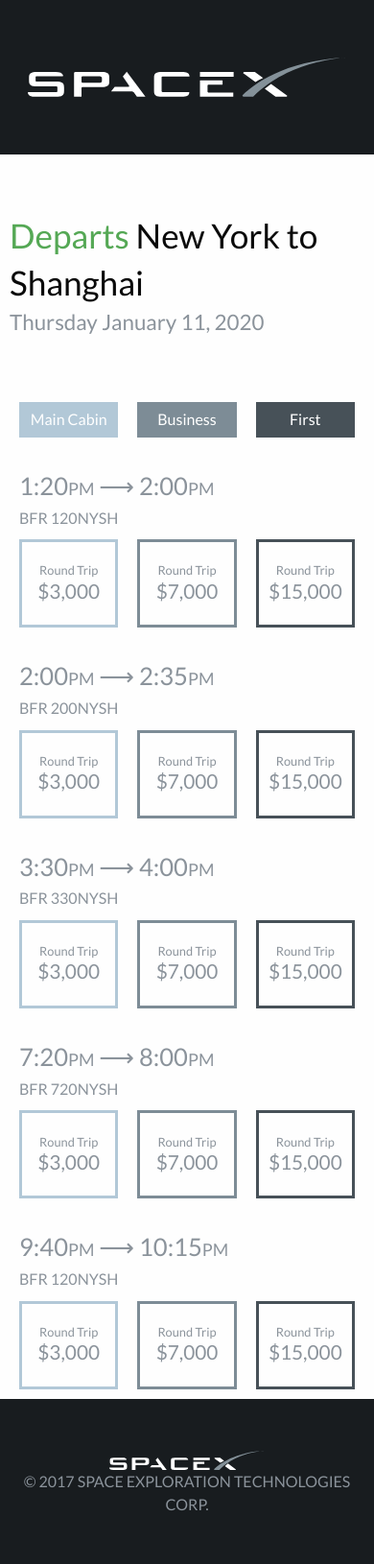
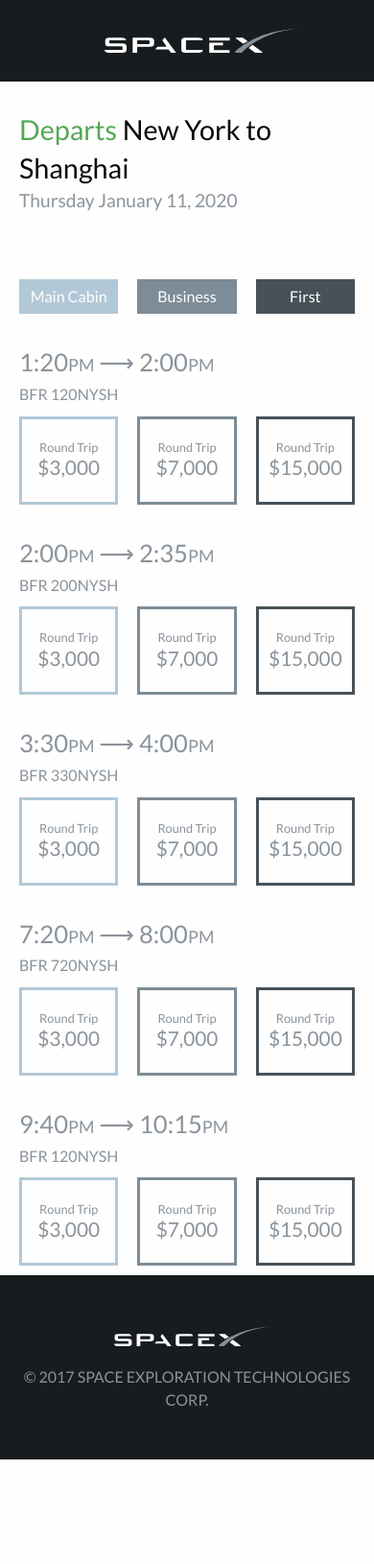
Before and after one commit to naher94/spacex, a Jekyll site: the page built from nysh.html, in a window 390 px wide. Shown: the whole page at 96% size. Built offline with Jekyll 4.4.1, drawn with Linux system fonts in a browser that asks for light colours; after the commit the page ends 1521 px from its top, so only the background shows below that.

Commit message:
Mobile Styling Added

```diff
--- a/css/spacex.scss
+++ b/css/spacex.scss
@@ -257,6 +257,29 @@
 // Mobile Styling
 @media screen and (max-width: 40em) {
 
+  .header-simple{
+    padding-top: 30px;
+    padding-bottom: 30px;
+    margin-bottom: 30px;
+    padding-left: 30px;
+  }
+
+  header{
+    .logo{
+      height: 25px;
+    }
+  }
+
+  .departs{
+    padding-left: 20px;
+    h1{
+      font-size: 1.8em;
+    }
+    h2{
+      font-size: 1.2em;
+    }
+  }
+
   .flight-time{
     padding-left: 20px;
     margin-bottom: 10px;
@@ -286,6 +309,8 @@
   footer{
     .left{
       text-align: center;
+      margin-bottom: 20px;
+      padding-left: 20px;
     }
     .right{
       text-align: center;
```
Also changed, not shown: 2 other files.
